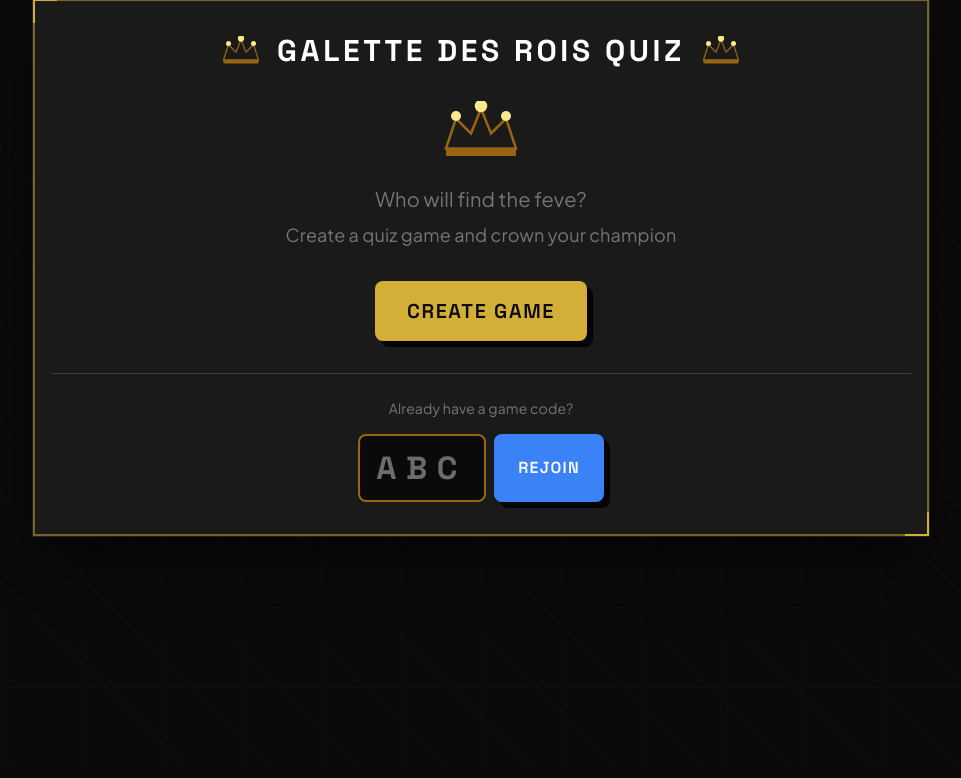
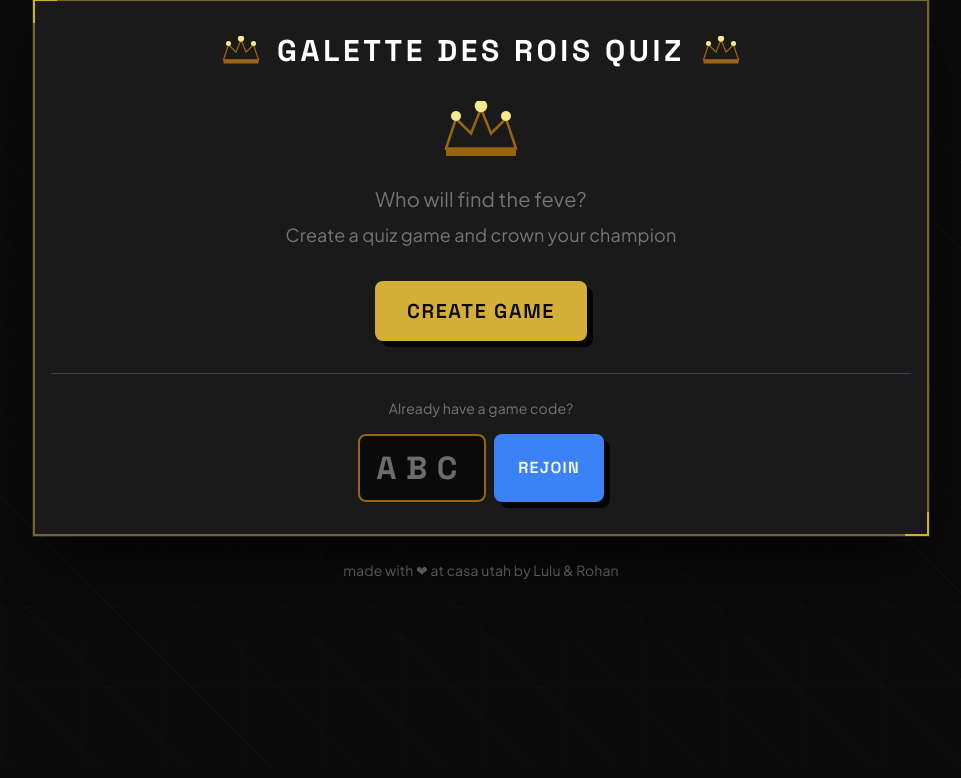
Before and after one commit to rohankatyal29/whatsapp-group-wrapped, a FastAPI app: page / in a window 1280 px wide. Shown: the part 33-811 px from the top of the page, without its empty margins (159-1120 px from the left). Run offline with FastAPI, Linux system fonts and the light colour scheme; some libraries are stand-ins or nearby versions.

Commit message:
Add footer credits for Lulu & Rohan at casa utah
Co-Authored-By: Claude Opus 4.5 <noreply@anthropic.com>

```diff
--- a/quiz/templates/master.html
+++ b/quiz/templates/master.html
@@ -254,6 +254,11 @@
             </aside>
         </div>
     </div>
+
+    <!-- Footer -->
+    <footer class="text-center py-6 text-gray-500 text-sm">
+        <p>made with ❤ at casa utah by Lulu & Rohan</p>
+    </footer>
 
     <script>
         let ws = null;
--- a/quiz/templates/player.html
+++ b/quiz/templates/player.html
@@ -223,6 +223,11 @@
             </div>
         </div>
     </div>
+
+    <!-- Footer -->
+    <footer class="text-center py-6 text-gray-500 text-sm">
+        <p>made with ❤ at casa utah by Lulu & Rohan</p>
+    </footer>
 
     <script>
         let ws = null;
```
